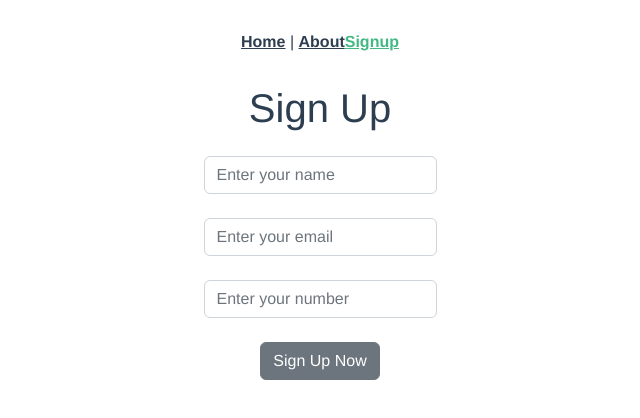
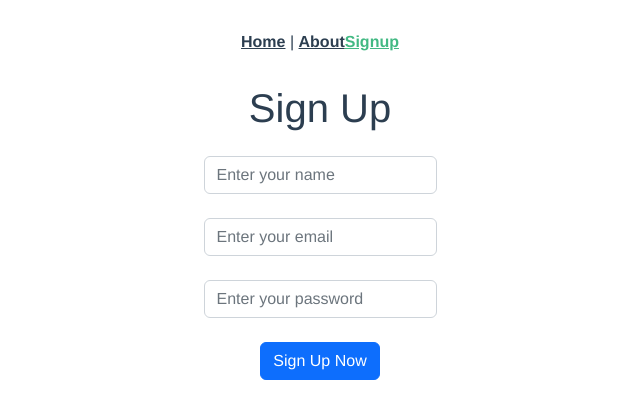
Before and after one commit to Abdullah-AlWajih/restaurants-vuejs-app, a Vue app: page /sign-up in a window 1280 px wide. Shown: the top 418 px of the page, without its empty margins (320-960 px from the left). Built offline with nearby package versions, Linux system fonts and the light colour scheme.

Commit message:
Enhance Sign Up Component

```diff
--- a/src/components/Signup/Signup.vue
+++ b/src/components/Signup/Signup.vue
@@ -3,13 +3,19 @@
     <div class="row g-3 align-items-center">
       <h1>Sign Up</h1>
       <div class="col-auto d-block mx-auto">
-        <input class="form-control" placeholder="Enter your name" type="text" />
+        <input
+          v-model="name"
+          class="form-control"
+          placeholder="Enter your name"
+          type="text"
+        />
       </div>
     </div>
     <br />
     <div class="row g-3 align-items-center">
       <div class="col-auto d-block mx-auto">
         <input
+          v-model="email"
           class="form-control"
           placeholder="Enter your email"
           type="email"
@@ -20,16 +26,17 @@
     <div class="row g-3 align-items-center">
       <div class="col-auto d-block mx-auto">
         <input
+          v-model="pass"
           class="form-control"
-          placeholder="Enter your number"
-          type="tel"
+          placeholder="Enter your password"
+          type="password"
         />
       </div>
     </div>
     <br />
     <div class="row g-3 align-items-center">
       <div class="col-auto d-block mx-auto">
-        <button class="btn btn-secondary" type="submit">Sign Up Now</button>
+        <button class="btn btn-primary" type="submit">Sign Up Now</button>
       </div>
     </div>
     <br />
@@ -39,6 +46,13 @@
 <script>
 export default {
   name: "SignUpForm",
+  data() {
+    return {
+      name: "",
+      pass: "",
+      email: "",
+    };
+  },
 };
 </script>
 
```
